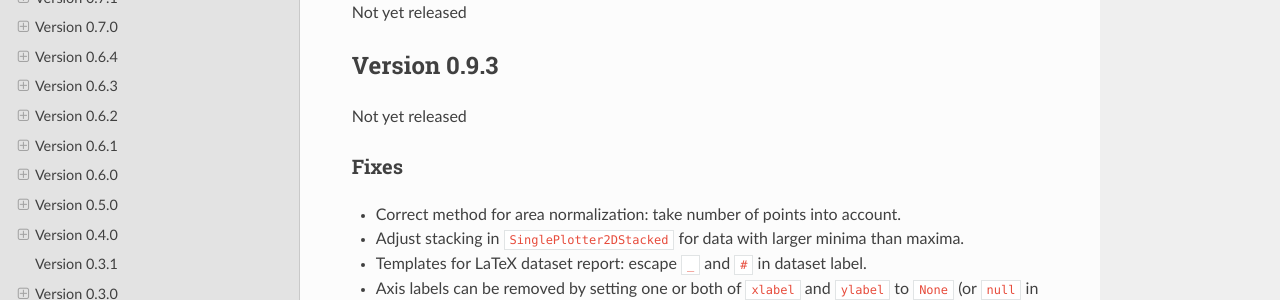
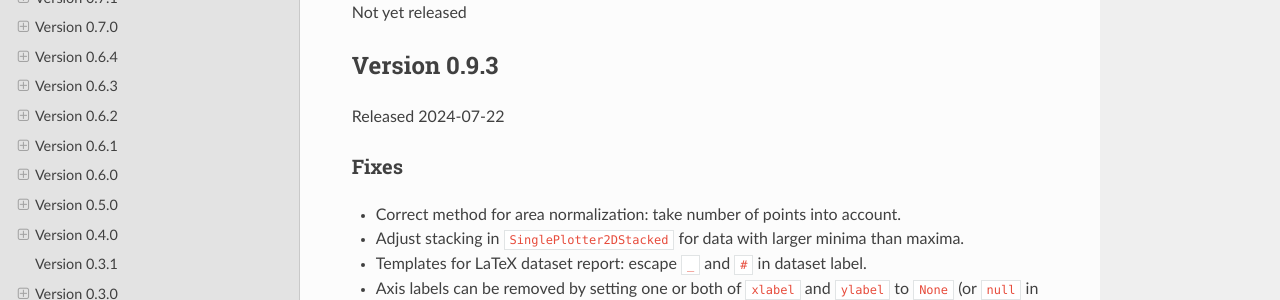
Before and after one commit to tillbiskup/aspecd, a Sphinx documentation site: the page built from docs/changelog.rst, in a window 1280 px wide and 900 px high. Shown: the part 315-615 px from the top of the window. Built offline with Sphinx 7.4.7 and the Read the Docs theme 2.0.0, drawn with Linux system fonts in a browser that asks for light colours.

Commit message:
Post-release

```diff
--- a/docs/changelog.rst
+++ b/docs/changelog.rst
@@ -14,7 +14,7 @@ Not yet released
 Version 0.9.3
 =============
 
-Not yet released
+Released 2024-07-22
 
 
 Fixes
```
Also changed, not shown: 1 other file.
